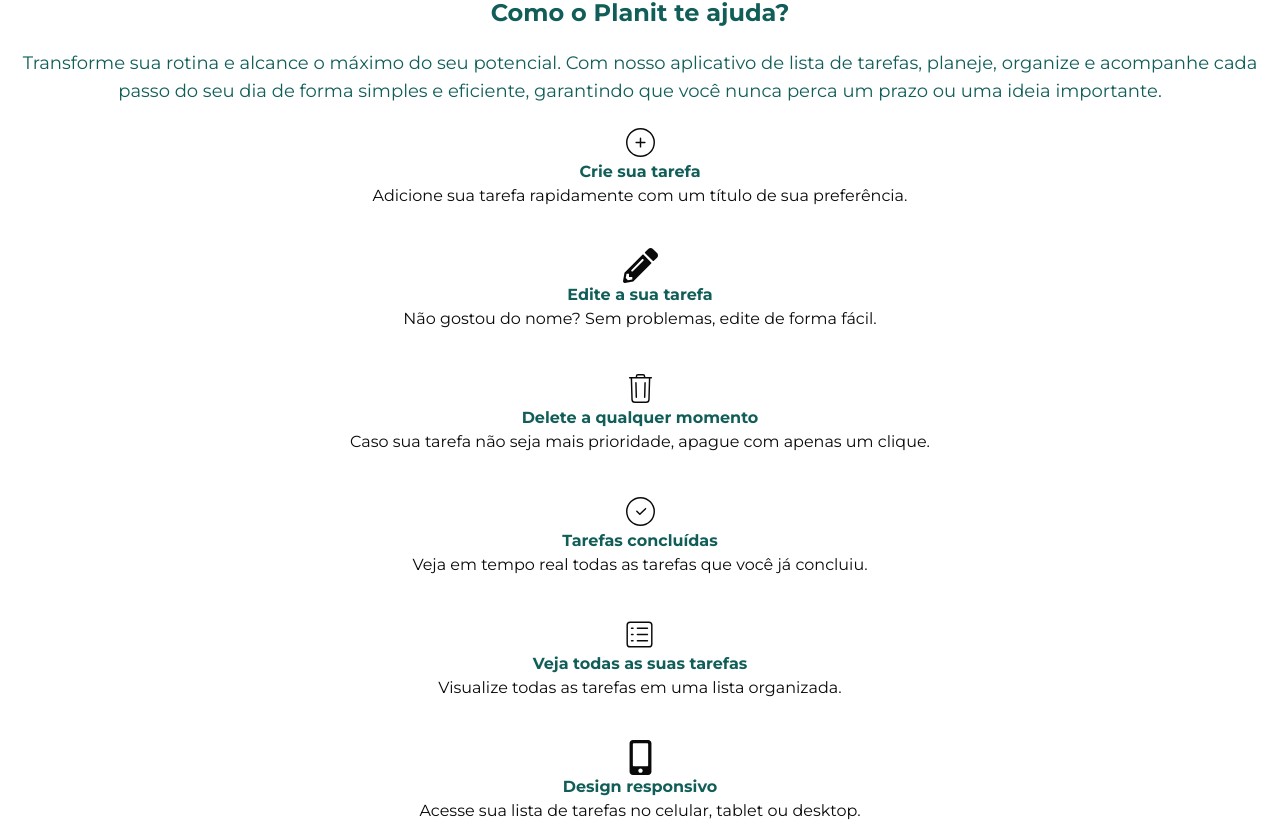
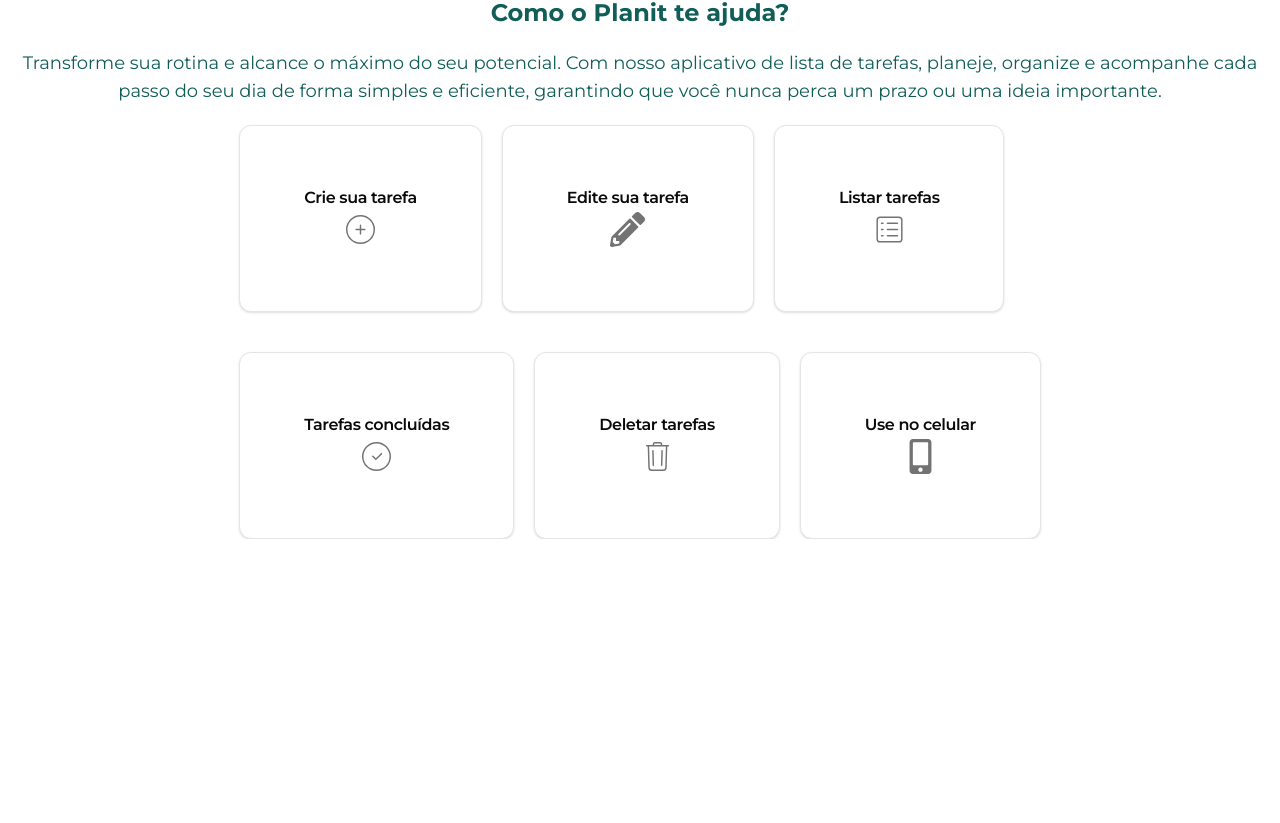
Before and after one commit to ItaloCosta-dev/planit, a Next.js app: page / in a window 1280 px wide. Shown: the part 900-1723 px from the top of the page. After the commit the page ends 1439 px from the top, so only its background shows below. Built offline with nearby package versions, Linux system fonts and the light colour scheme.

Commit message:
feature: foi usado o shadcn/ui para recriar os componentes features.

```diff
--- a/app/Landing_page/components/features.tsx
+++ b/app/Landing_page/components/features.tsx
@@ -4,6 +4,13 @@
 import { CiCircleCheck } from "react-icons/ci";
 import { CiViewList } from "react-icons/ci";
 import { FaMobileAlt } from "react-icons/fa";
+
+import {
+  Card,
+  CardDescription,
+  CardHeader,
+  CardTitle,
+} from "@/components/ui/card";
 
 const Features = () => {
   return (
@@ -18,56 +25,62 @@
         um prazo ou uma ideia importante.
       </p>
 
-      <div className="flex flex-col justify-center items-center gap-10">
-        <div className="flex flex-col ustify-center items-center">
-          <CiCirclePlus size={35} />
-          <h1 className="font-bold text-teal-800">Crie sua tarefa</h1>
-          <p className="text-center">
-            Adicione sua tarefa rapidamente com um título de sua preferência.
-          </p>
+      <div className="flex flex-col gap-10">
+        <div className="flex flex-row gap-5">
+          <Card className="flex flex-col justify-center items-center text-center p-10">
+            <CardHeader>
+              <CardTitle>Crie sua tarefa</CardTitle>
+              <CardDescription className="flex justify-center">
+                <CiCirclePlus size={35} />
+              </CardDescription>
+            </CardHeader>
+          </Card>
+
+          <Card className="flex flex-col justify-center items-center text-center p-10">
+            <CardHeader>
+              <CardTitle>Edite sua tarefa</CardTitle>
+              <CardDescription className="flex justify-center">
+                <FaPencilAlt size={35} />
+              </CardDescription>
+            </CardHeader>
+          </Card>
+
+          <Card className="flex flex-col justify-center items-center text-center p-10">
+            <CardHeader>
+              <CardTitle>Listar tarefas</CardTitle>
+              <CardDescription className="flex justify-center">
+                <CiViewList size={35} />
+              </CardDescription>
+            </CardHeader>
+          </Card>
         </div>
 
-        <div className="flex flex-col ustify-center items-center">
-          <FaPencilAlt size={35} />
-          <h1 className="font-bold text-teal-800">Edite a sua tarefa</h1>
-          <p className="text-center">
-            Não gostou do nome? Sem problemas, edite de forma fácil.
-          </p>
-        </div>
+        <div className="flex flex-row gap-5">
+        <Card className="flex flex-col justify-center items-center text-center p-10">
+            <CardHeader>
+              <CardTitle>Tarefas concluídas</CardTitle>
+              <CardDescription className="flex justify-center">
+                <CiCircleCheck size={35} />
+              </CardDescription>
+            </CardHeader>
+          </Card>
+          <Card className="flex flex-col justify-center items-center text-center p-10">
+            <CardHeader>
+              <CardTitle>Deletar tarefas</CardTitle>
+              <CardDescription className="flex justify-center">
+                <CiTrash size={35} />
+              </CardDescription>
+            </CardHeader>
+          </Card>
 
-        <div className="flex flex-col ustify-center items-center">
-          <CiTrash size={35} />
-          <h1 className="font-bold text-teal-800">Delete a qualquer momento</h1>
-          <p className="text-center">
-            Caso sua tarefa não seja mais prioridade, apague com apenas um
-            clique.
-          </p>
-        </div>
-
-        <div className="flex flex-col ustify-center items-center">
-          <CiCircleCheck size={35} />
-          <h1 className="font-bold text-teal-800">Tarefas concluídas</h1>
-          <p className="text-center">
-            Veja em tempo real todas as tarefas que você já concluiu.
-          </p>
-        </div>
-
-        <div className="flex flex-col ustify-center items-center">
-          <CiViewList size={35} />
-          <h1 className="font-bold text-teal-800">
-            Veja todas as suas tarefas
-          </h1>
-          <p className="text-center">
-            Visualize todas as tarefas em uma lista organizada.
-          </p>
-        </div>
-
-        <div className="flex flex-col ustify-center items-center">
-          <FaMobileAlt size={35} />
-          <h1 className="font-bold text-teal-800">Design responsivo</h1>
-          <p className="text-center">
-            Acesse sua lista de tarefas no celular, tablet ou desktop.
-          </p>
+          <Card className="flex flex-col justify-center items-center text-center p-10">
+            <CardHeader>
+              <CardTitle>Use no celular</CardTitle>
+              <CardDescription className="flex justify-center">
+                <FaMobileAlt size={35} />
+              </CardDescription>
+            </CardHeader>
+          </Card>
         </div>
       </div>
     </div>
--- /dev/null
+++ b/components/ui/card.tsx
@@ -0,0 +1,76 @@
+import * as React from "react"
+
+import { cn } from "@/lib/utils"
+
+const Card = React.forwardRef<
+  HTMLDivElement,
+  React.HTMLAttributes<HTMLDivElement>
+>(({ className, ...props }, ref) => (
+  <div
+    ref={ref}
+    className={cn(
+      "rounded-xl border bg-card text-card-foreground shadow",
+      className
+    )}
+    {...props}
+  />
+))
+Card.displayName = "Card"
+
+const CardHeader = React.forwardRef<
+  HTMLDivElement,
+  React.HTMLAttributes<HTMLDivElement>
+>(({ className, ...props }, ref) => (
+  <div
+    ref={ref}
+    className={cn("flex flex-col space-y-1.5 p-6", className)}
+    {...props}
+  />
+))
+CardHeader.displayName = "CardHeader"
+
+const CardTitle = React.forwardRef<
+  HTMLDivElement,
+  React.HTMLAttributes<HTMLDivElement>
+>(({ className, ...props }, ref) => (
+  <div
+    ref={ref}
+    className={cn("font-semibold leading-none tracking-tight", className)}
+    {...props}
+  />
+))
+CardTitle.displayName = "CardTitle"
+
+const CardDescription = React.forwardRef<
+  HTMLDivElement,
+  React.HTMLAttributes<HTMLDivElement>
+>(({ className, ...props }, ref) => (
+  <div
+    ref={ref}
+    className={cn("text-sm text-muted-foreground", className)}
+    {...props}
+  />
+))
+CardDescription.displayName = "CardDescription"
+
+const CardContent = React.forwardRef<
+  HTMLDivElement,
+  React.HTMLAttributes<HTMLDivElement>
+>(({ className, ...props }, ref) => (
+  <div ref={ref} className={cn("p-6 pt-0", className)} {...props} />
+))
+CardContent.displayName = "CardContent"
+
+const CardFooter = React.forwardRef<
+  HTMLDivElement,
+  React.HTMLAttributes<HTMLDivElement>
+>(({ className, ...props }, ref) => (
+  <div
+    ref={ref}
+    className={cn("flex items-center p-6 pt-0", className)}
+    {...props}
+  />
+))
+CardFooter.displayName = "CardFooter"
+
+export { Card, CardHeader, CardFooter, CardTitle, CardDescription, CardContent }
```
